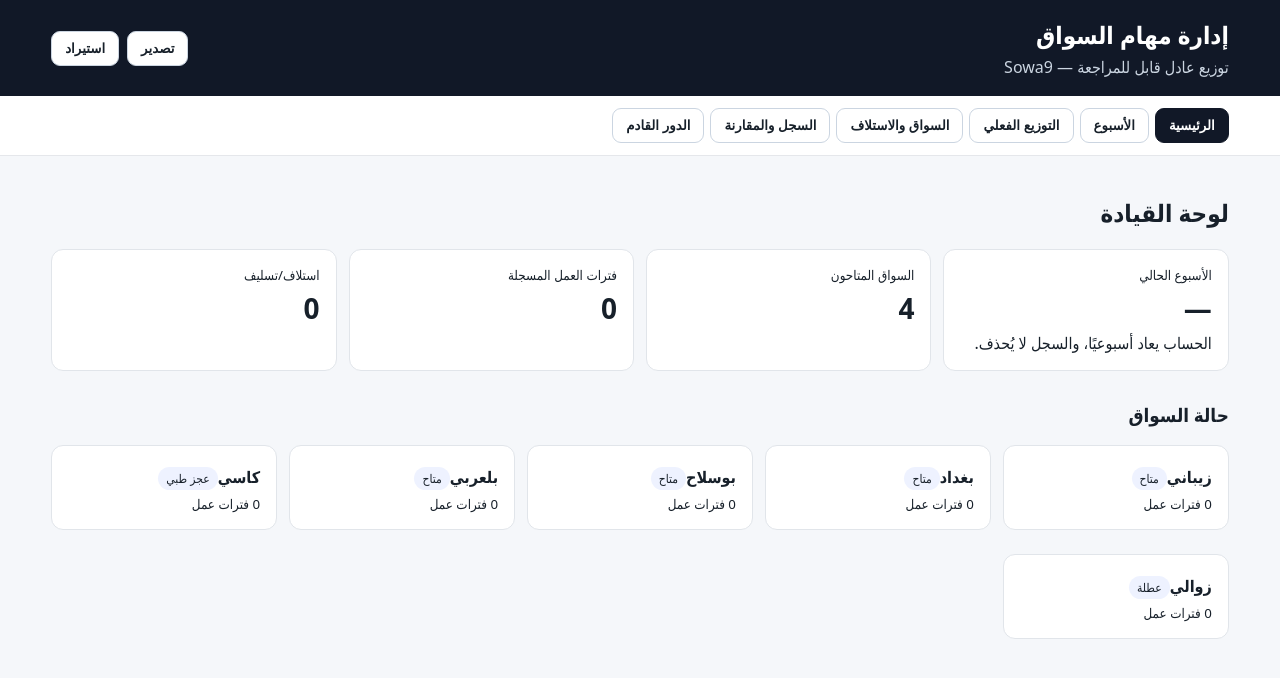
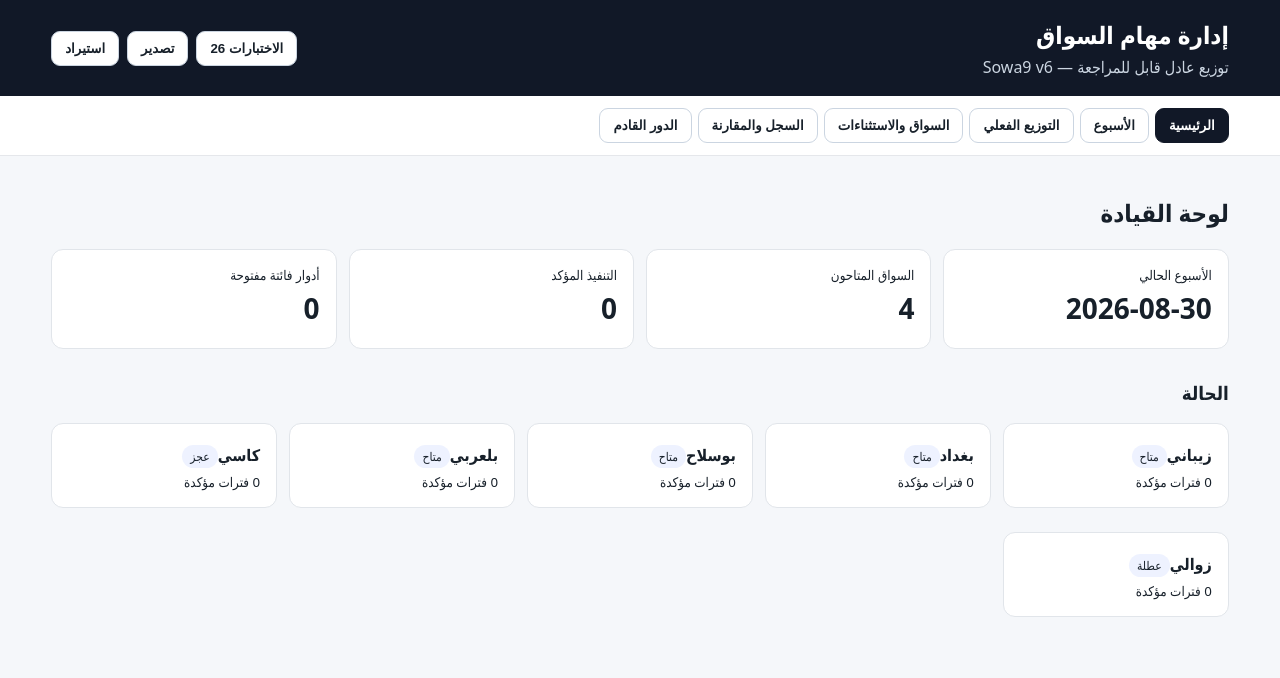
Before and after one commit to l7adj/Sowa9, a website: page index.html in a window 1280 px wide. Drawn offline with Linux system fonts and the light colour scheme.

Commit message:
feat: switch Sowa9 UI to production v6 engine

```diff
--- a/index.html
+++ b/index.html
@@ -8,10 +8,10 @@
 <link rel="stylesheet" href="styles.css">
 </head>
 <body>
-<header class="topbar"><div><h1>إدارة مهام السواق</h1><p>توزيع عادل قابل للمراجعة — Sowa9</p></div><div class="actions"><button id="exportBtn">تصدير</button><button id="importBtn">استيراد</button><input id="importFile" type="file" accept="application/json" hidden></div></header>
+<header class="topbar"><div><h1>إدارة مهام السواق</h1><p>توزيع عادل قابل للمراجعة — Sowa9 v6</p></div><div class="actions"><button id="testsBtn">الاختبارات 26</button><button id="exportBtn">تصدير</button><button id="importBtn">استيراد</button><input id="importFile" type="file" accept="application/json" hidden></div></header>
 <main>
-<nav class="tabs"><button data-tab="dashboard" class="active">الرئيسية</button><button data-tab="week">الأسبوع</button><button data-tab="assign">التوزيع الفعلي</button><button data-tab="drivers">السواق والاستلاف</button><button data-tab="history">السجل والمقارنة</button><button data-tab="fairness">الدور القادم</button></nav>
+<nav class="tabs"><button data-tab="dashboard" class="active">الرئيسية</button><button data-tab="week">الأسبوع</button><button data-tab="assign">التوزيع الفعلي</button><button data-tab="drivers">السواق والاستثناءات</button><button data-tab="history">السجل والمقارنة</button><button data-tab="fairness">الدور القادم</button></nav>
 <section id="dashboard" class="tab active"></section><section id="week" class="tab"></section><section id="assign" class="tab"></section><section id="drivers" class="tab"></section><section id="history" class="tab"></section><section id="fairness" class="tab"></section>
 </main><div id="toast" class="toast"></div>
-<script src="app-v5.js"></script>
+<script src="app-v6.js"></script>
 </body></html>
```
